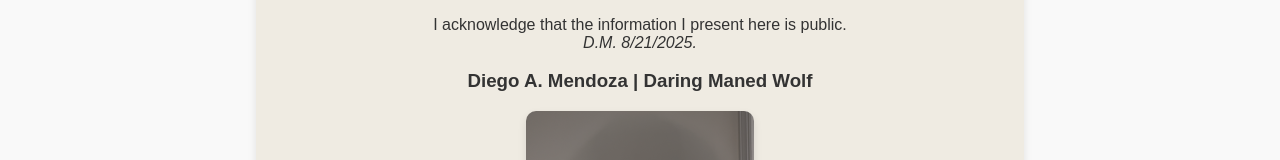
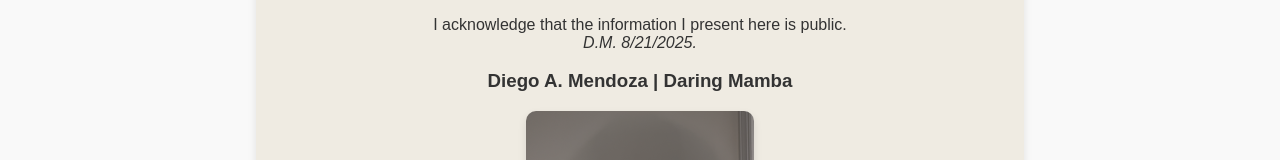
Before and after one commit to Pollitotito/itis3135, a plain HTML site: page introduction.html in a window 1280 px wide. Shown: the part 230-390 px from the top of the page. Drawn offline with Linux system fonts and the light colour scheme.

Commit message:
Add files via upload

```diff
--- a/introduction.html
+++ b/introduction.html
@@ -25,7 +25,7 @@
   <main>
     <h2 class="center">Mendoza, Diego A.</h2>
     <p class="center">I acknowledge that the information I present here is public.<br> <span class="italicized">D.M. 8/21/2025.</span></p>
-    <h3 class="center">Diego A. Mendoza | Daring Maned Wolf </h3>
+    <h3 class="center">Diego A. Mendoza | Daring Mamba</h3>
     <img class="foto-diego" src="image/Photoshoot.png" alt="Diego Mendoza's Photoshoot 2025">
     <p class="center">Photoshoot 2025</p>
     <p class="justified">Hi everyone, my name is Diego Mendoza.
```
